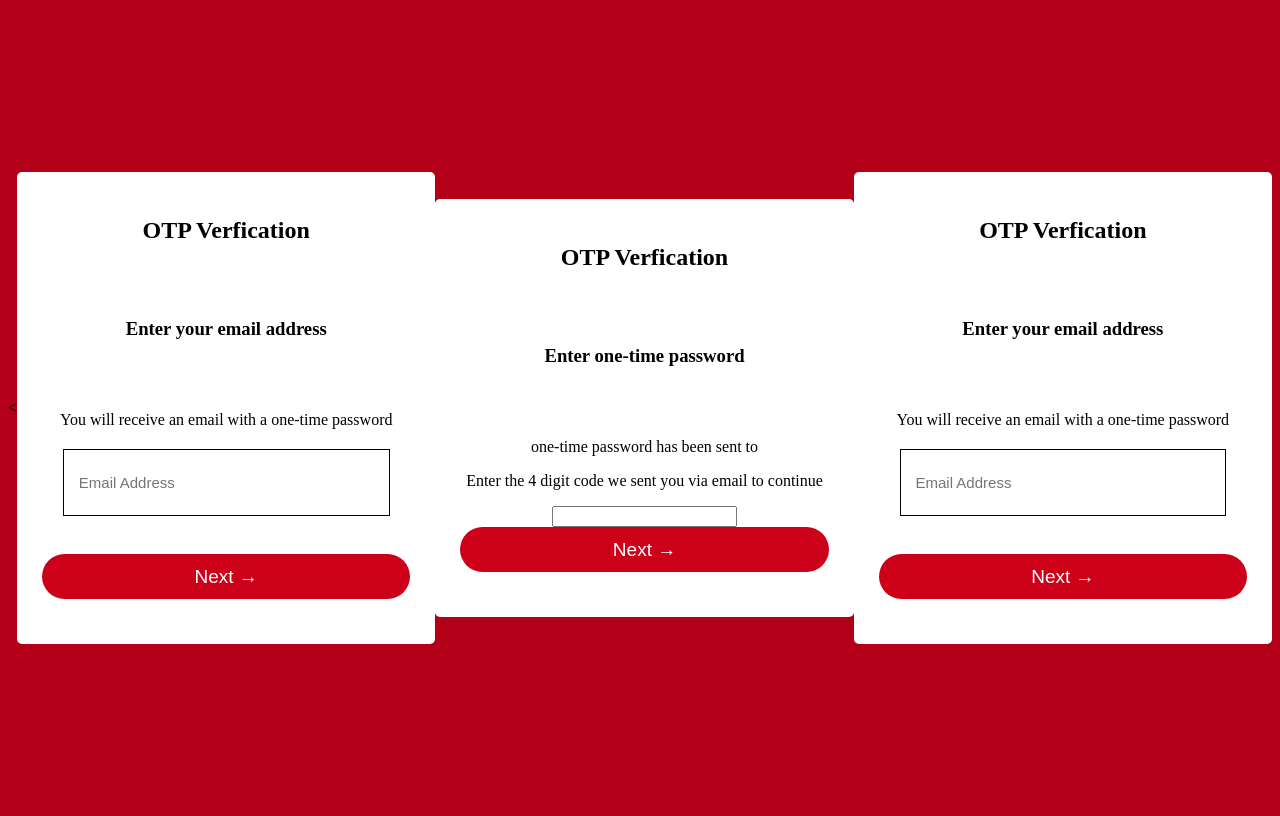
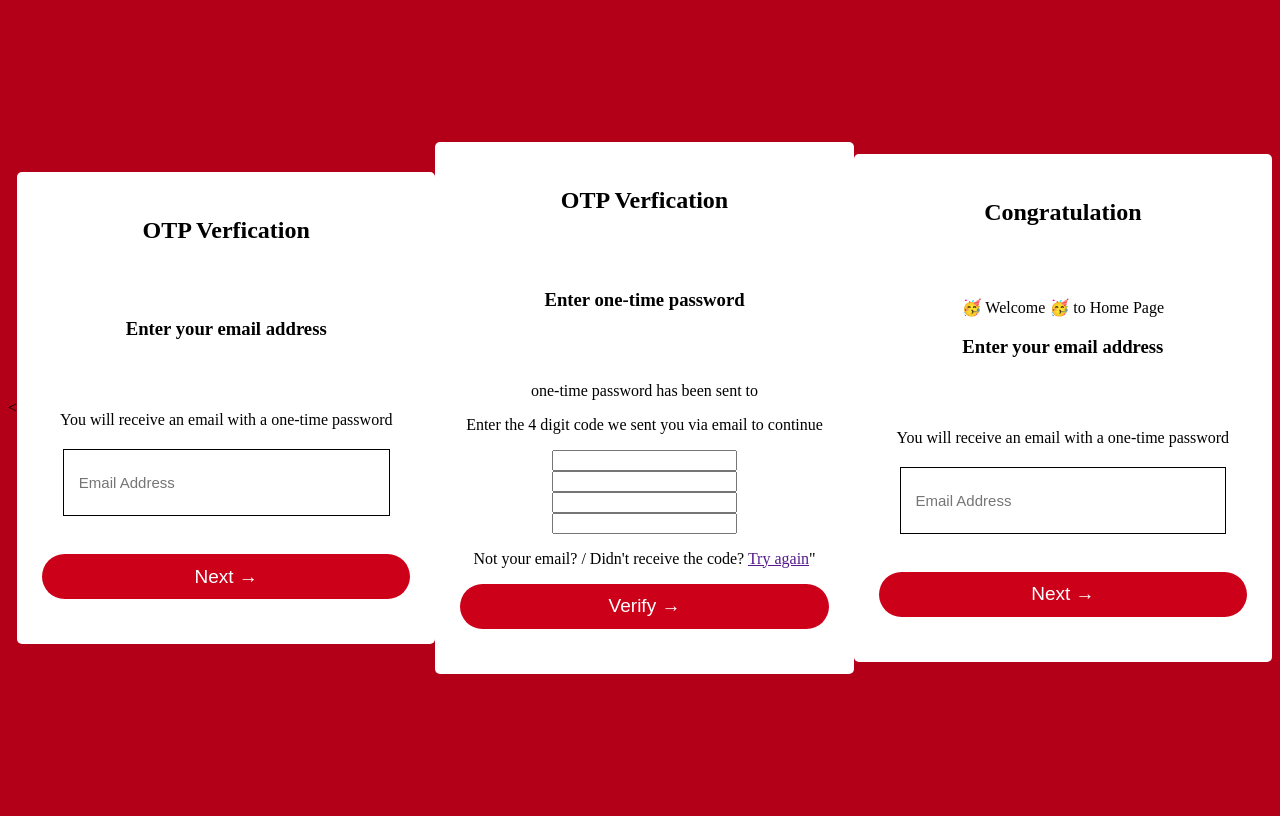
Before and after one commit to mikhael268/UAS_2, a Flask app: template group_1/templates/index.html in a window 1280 px wide. Run offline with Flask 3, Linux system fonts and the light colour scheme; the template is opened without the code that fills it, so the values that code supplies are empty; some libraries are stand-ins or nearby versions.

Commit message:
namabahin folder buat css & js & image, biar rapih

```diff
--- a/group_1/static/OTP.css
+++ b/group_1/static/css/OTP.css
@@ -1,6 +1,6 @@
 body{
-    background-color: #B30018
-;
+    background-color: #B30018;
+
     min-height: 100vh;
     display: flex;
     align-items: center;
--- a/group_1/templates/index.html
+++ b/group_1/templates/index.html
@@ -27,19 +27,28 @@
         <div class="otp_form">
             <p>Enter the 4 digit code we sent you via email to continue
             <div class="otp_group">
-                <input type=number>
+                <input type="number" >
+                <input type="number" >
+                <input type="number" >
+                <input type="number" >
 
             </div>
+            <p>
+                Not your email? / Didn't receive the code?
+                <a href=""javascript:void(0)">Try again</a>"
+            </p>
 
         </div>
-        <button class="next_button">Next &rarr;</button>
+        <button class="next_button">Verify &rarr;</button>
 
 
 
     </div>
 
         <div class="container step3">
-        <h2>OTP Verfication</h2><br></br>
+        <h2>Congratulation</h2><br></br>
+        <p>🥳 Welcome 🥳 to Home Page </p>
+
         <h3>Enter your email address</h3><br></br>
         <p>You will receive an email with a one-time password</p>
 
--- a/group_1/templates/tes.html
+++ /dev/null
@@ -1,3 +0,0 @@
-!
-
-<!
```
Also changed, not shown: group_1/static/css/halama_depan.css (added), group_1/static/js/OTP.JS (added).
